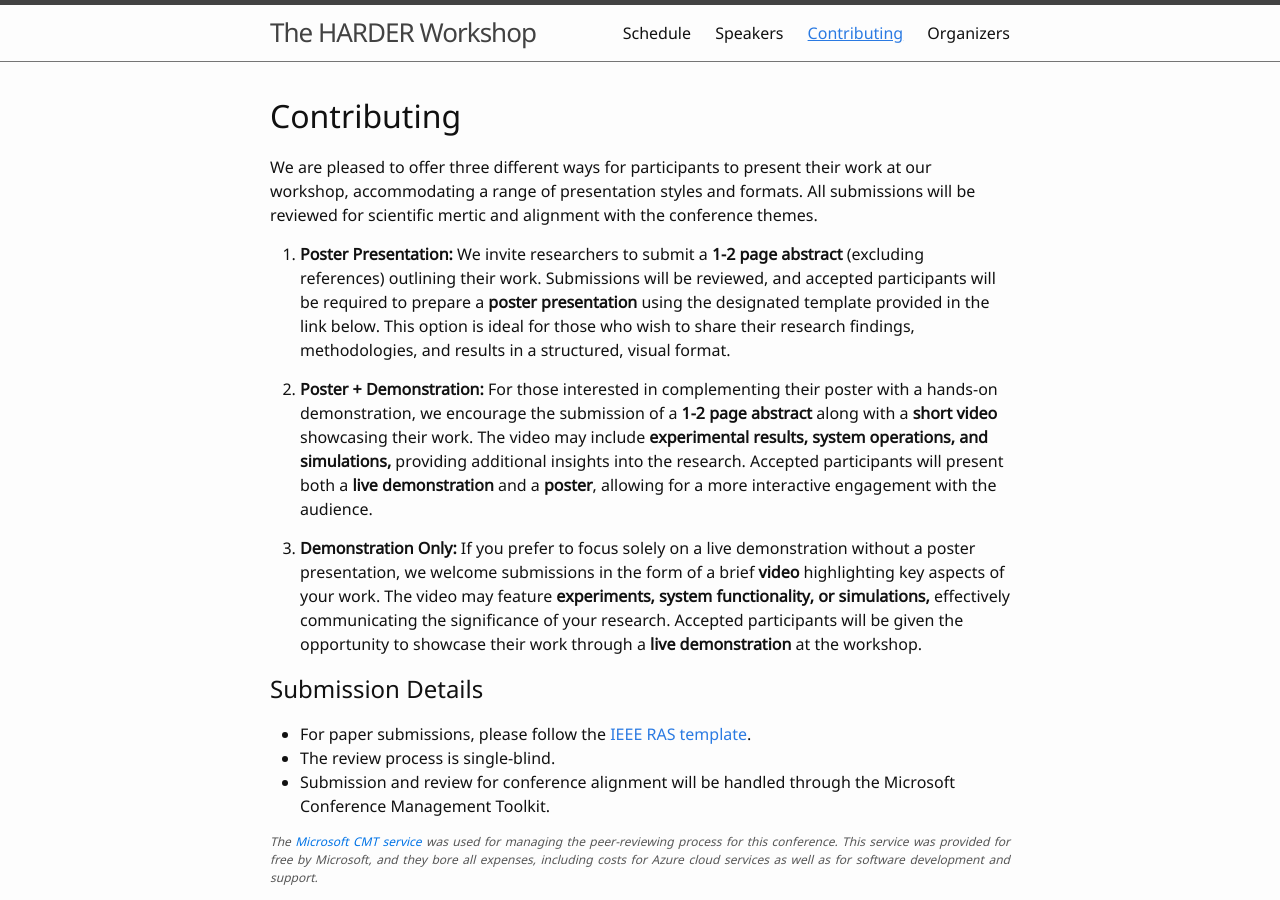
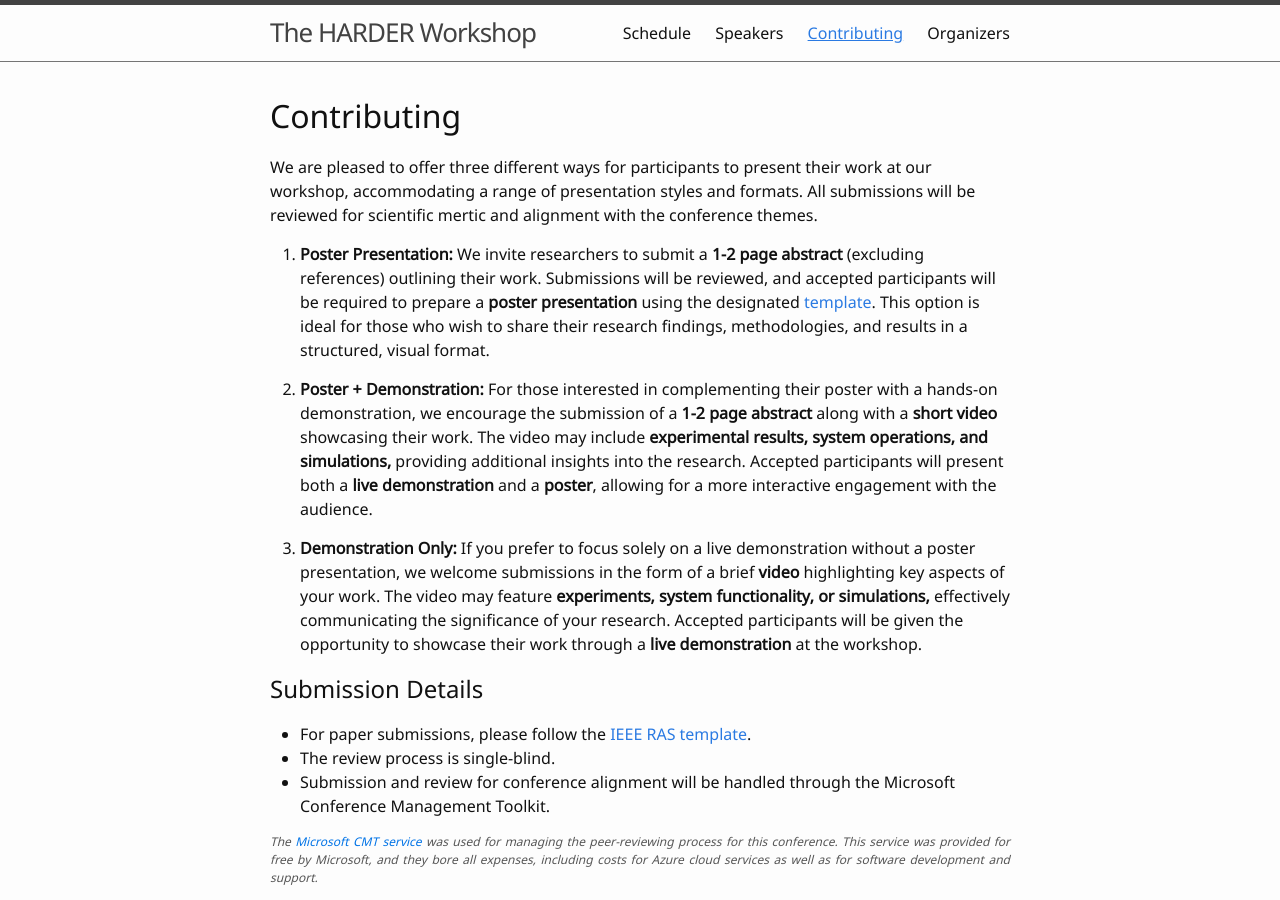
Before and after one commit to harder-workshop/robosoft_2025, a Jekyll site: the page built from 2-contributing.md, in a window 1280 px wide and 900 px high. Built offline with Jekyll 4.4.1, drawn with Linux system fonts in a browser that asks for light colours.

Commit message:
adds poster template

```diff
--- a/2-contributing.md
+++ b/2-contributing.md
@@ -7,7 +7,7 @@ nav: true
 
 We are pleased to offer three different ways for participants to present their work at our workshop, accommodating a range of presentation styles and formats. All submissions will be reviewed for scientific mertic and alignment with the conference themes.
 
-1. **Poster Presentation:** We invite researchers to submit a **1-2 page abstract** (excluding references) outlining their work. Submissions will be reviewed, and accepted participants will be required to prepare a **poster presentation** using the designated template provided in the link below. This option is ideal for those who wish to share their research findings, methodologies, and results in a structured, visual format.
+1. **Poster Presentation:** We invite researchers to submit a **1-2 page abstract** (excluding references) outlining their work. Submissions will be reviewed, and accepted participants will be required to prepare a **poster presentation** using the designated [template](https://drive.google.com/file/d/1hfKqWvZseu5sZOgMloZyGa04QGdflt4v/view?usp=sharing). This option is ideal for those who wish to share their research findings, methodologies, and results in a structured, visual format.
 
 2. **Poster + Demonstration:** For those interested in complementing their poster with a hands-on demonstration, we encourage the submission of a **1-2 page abstract** along with a **short video** showcasing their work. The video may include **experimental results, system operations, and simulations,** providing additional insights into the research. Accepted participants will present both a **live demonstration** and a **poster**, allowing for a more interactive engagement with the audience.
 
```
